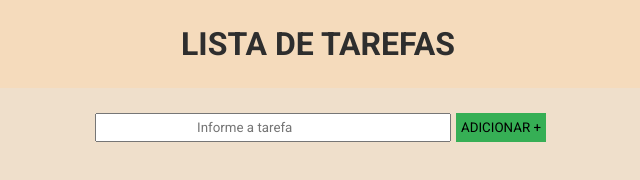
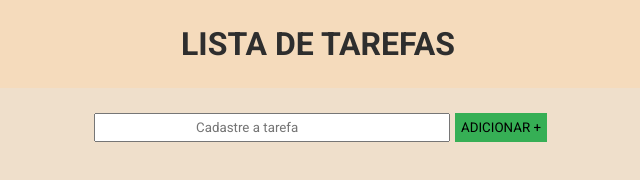
Before and after one commit to itzRaellK/projetoListaDeTarefas, a plain HTML site: page index.html in a window 1280 px wide. Shown: the full height of the page, 322-962 px from the left. Drawn offline with nearby package versions, Linux system fonts and the light colour scheme.

Commit message:
Corrigindo a branch

```diff
--- a/index.html
+++ b/index.html
@@ -15,7 +15,7 @@
         <h1>Lista de Tarefas</h1>
     </header>
     <form>
-        <input type="text" id="nova-tarefa" required placeholder="Informe a tarefa"/>
+        <input type="text" id="nova-tarefa" required placeholder="Cadastre a tarefa"/>
         <button type="submit">Adicionar +</button>
     </form>
     <ul>
--- a/main.css
+++ b/main.css
@@ -35,7 +35,7 @@ form button {
     border: none;
     background-color: rgb(54, 175, 85);
     color: rgb(0, 0, 0);
-    padding: 5px;
+    padding: 6px;
     cursor: pointer
 }
 
--- a/main.js
+++ b/main.js
@@ -16,7 +16,7 @@ $(document).ready(function() {
         $("#nova-tarefa").val("");
 
         $("li").click(function() {
-            $(this).parents("li").css({"text-decoration":"line-through"});
+            $(this).parents("li").css({"text-decoration":"line-through"})
         })
     })
 })
```
